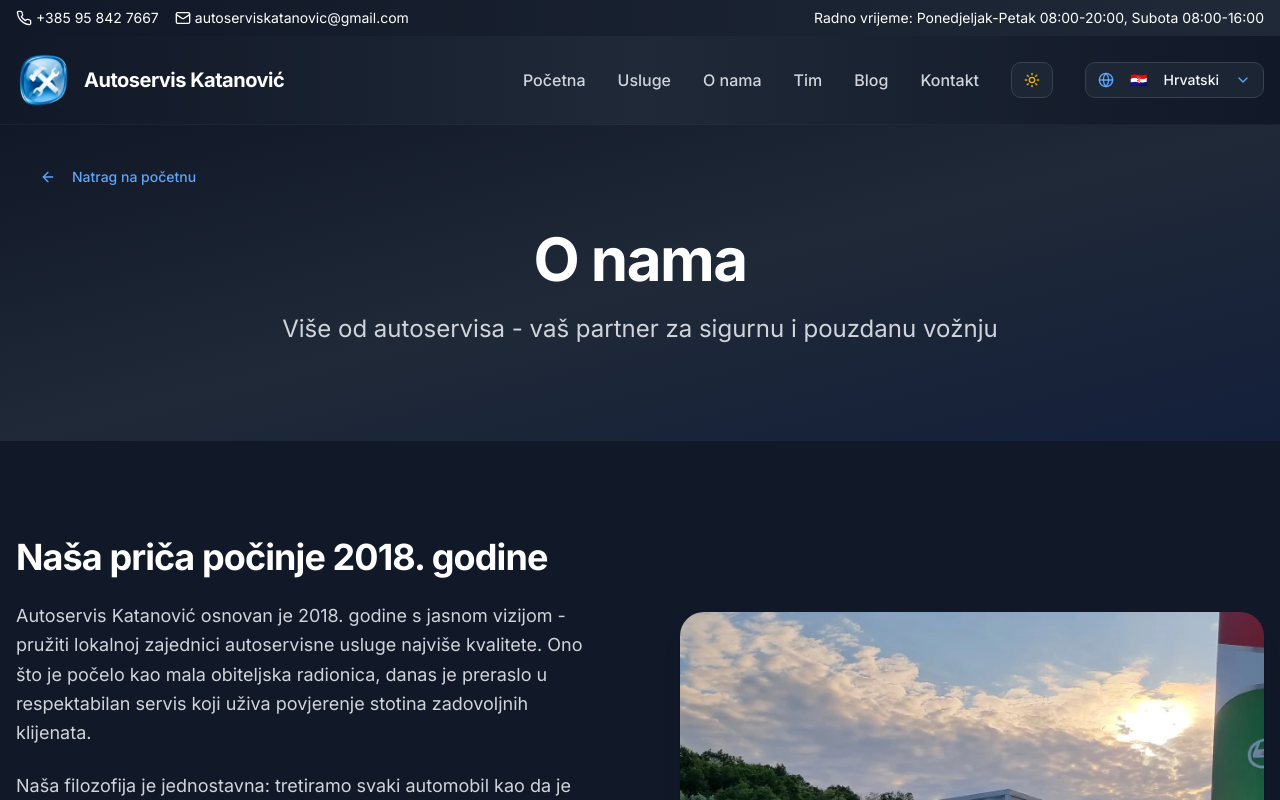
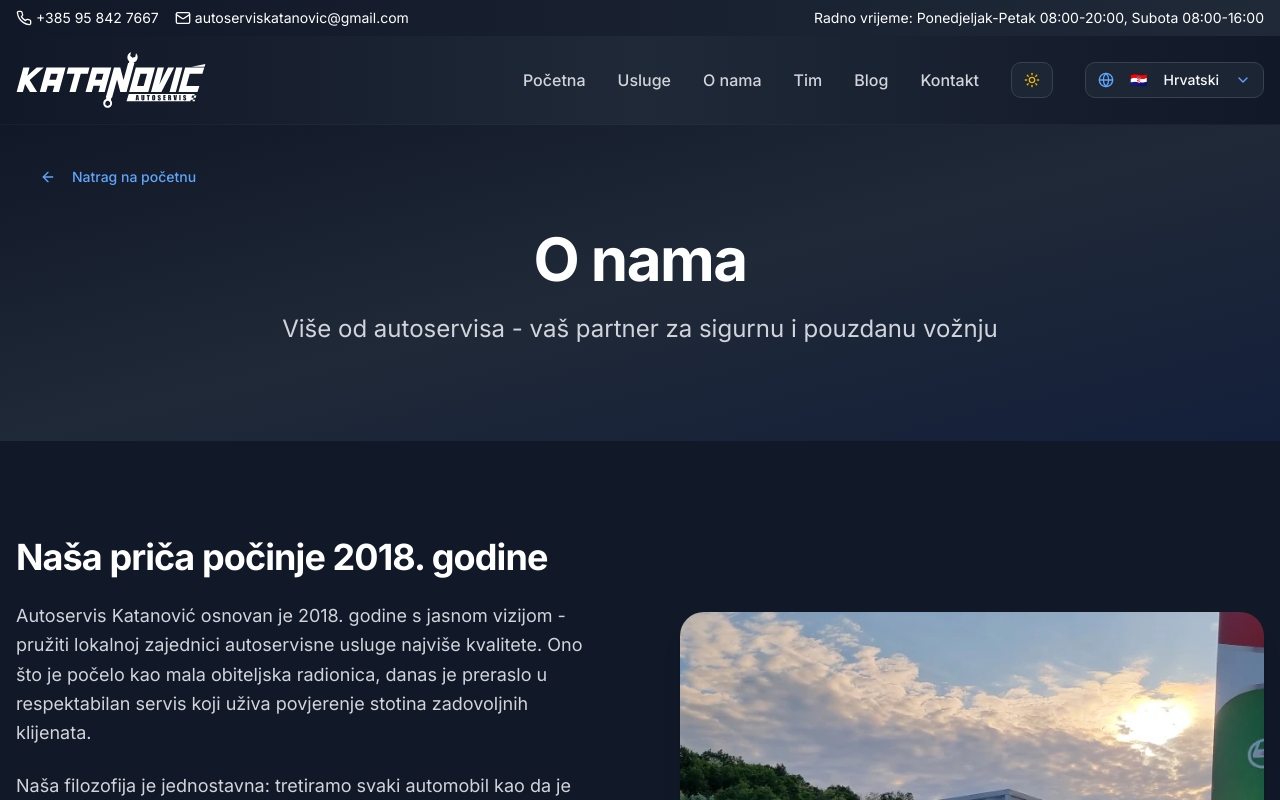
Before and after one commit to webdevcodeblue/autoservis, a Next.js app: page /o-nama in a window 1280 px wide. Shown: the top 800 px of the page. Built offline with nearby package versions, Linux system fonts and the light colour scheme.

Commit message:
logo-test-1

```diff
--- a/components/navbar.tsx
+++ b/components/navbar.tsx
@@ -13,6 +13,7 @@ import { useLanguage } from '@/lib/language-context';
 import { ThemeToggle } from '@/components/theme-toggle';
 import Link from 'next/link';
 import { usePathname } from 'next/navigation';
+import { useTheme } from 'next-themes';
 
 export function Navbar() {
   const [isOpen, setIsOpen] = useState(false);
@@ -20,6 +21,12 @@ export function Navbar() {
   const { language, setLanguage, t } = useLanguage();
   const pathname = usePathname();
   const isHomePage = pathname === '/';
+  const { resolvedTheme } = useTheme();
+  const [mounted, setMounted] = useState(false);
+
+  useEffect(() => {
+    setMounted(true);
+  }, []);
 
   const languages = [
     { code: 'hr', name: 'Hrvatski', flag: '🇭🇷' },
@@ -135,17 +142,17 @@ export function Navbar() {
         <div className="container mx-auto px-4 relative">
           <div className="flex justify-between items-center py-4 relative z-10">
             {/* Logo */}
-            <Link href="/" className="flex items-center space-x-3">
+            <Link href="/" className="flex items-center">
               <img
-                src="/images/autoservis-logo.png"
+                src="/images/autoservis-logo-light.svg"
                 alt="Autoservis Katanović Logo"
-                className="w-14 h-14 object-contain"
+                className="h-14 w-auto hidden dark:block"
               />
-              <div>
-                <h1 className="font-bold text-xl text-gray-800 dark:text-white">
-                  Autoservis Katanović
-                </h1>
-              </div>
+              <img
+                src="/images/autoservis-logo-dark.svg"
+                alt="Autoservis Katanović Logo"
+                className="h-14 w-auto block dark:hidden"
+              />
             </Link>
 
             {/* Desktop Navigation */}
```
Also changed, not shown: public/images/autoservis-logo-dark.svg (added), public/images/autoservis-logo-light.svg (added).
